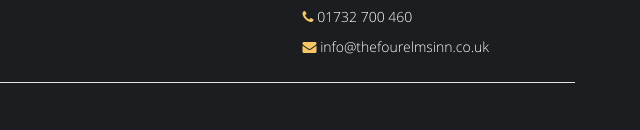
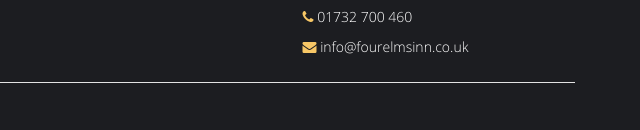
Before and after one commit to karthikeyan91/wedding, a plain HTML site: page food-and-drink.html in a window 1280 px wide. Shown: the part 2105-2235 px from the top of the page, 640-1280 px from the left. Drawn offline with Linux system fonts and the light colour scheme.

Commit message:
Update food-and-drink.html

```diff
--- a/food-and-drink.html
+++ b/food-and-drink.html
@@ -316,7 +316,7 @@
                     <p><i class="fa fa-map-marker" style="margin-right: 6px;"></i>The Four Elms Inn<br><span style="margin-right: 21px"></span>Bough Beech Road<br><span style="margin-right: 21px"></span>Four Elms<br><span style="margin-right: 21px"></span>Kent<br>
                         <span style="margin-right: 21px"></span>TN8 6NE</p>
                     <p><i class="fa fa-phone"></i> 01732 700 460</p>
-                    <p><i class="fa fa-envelope"></i> <a href="mailto:info@thefourelmsinn.co.uk">info@thefourelmsinn.co.uk</a></p>
+                    <p><i class="fa fa-envelope"></i> <a href="mailto:info@fourelmsinn.co.uk">info@fourelmsinn.co.uk</a></p>
                 </div>
             </div>
             <div class="text-left copyright color-white pull-left col-md-12 col-xs-12">Copyright 2018 The Four Elms Inn.</div>
```
